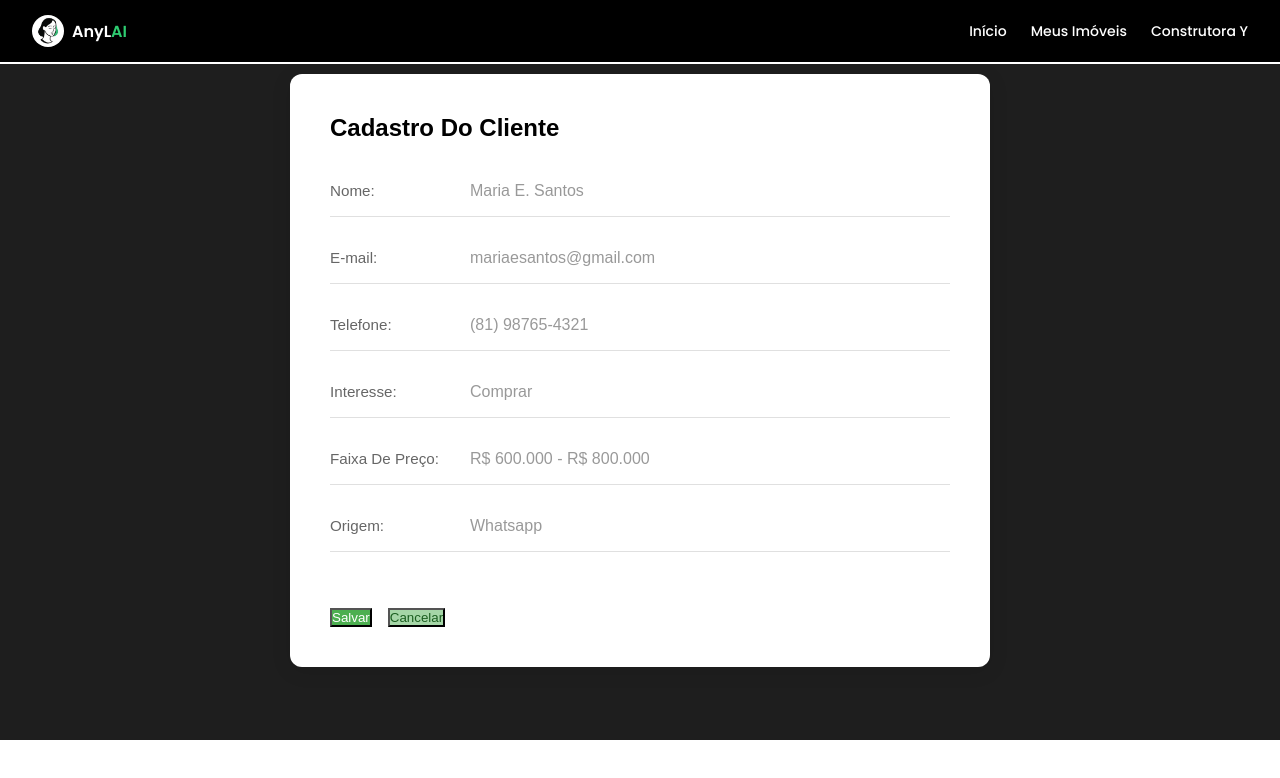
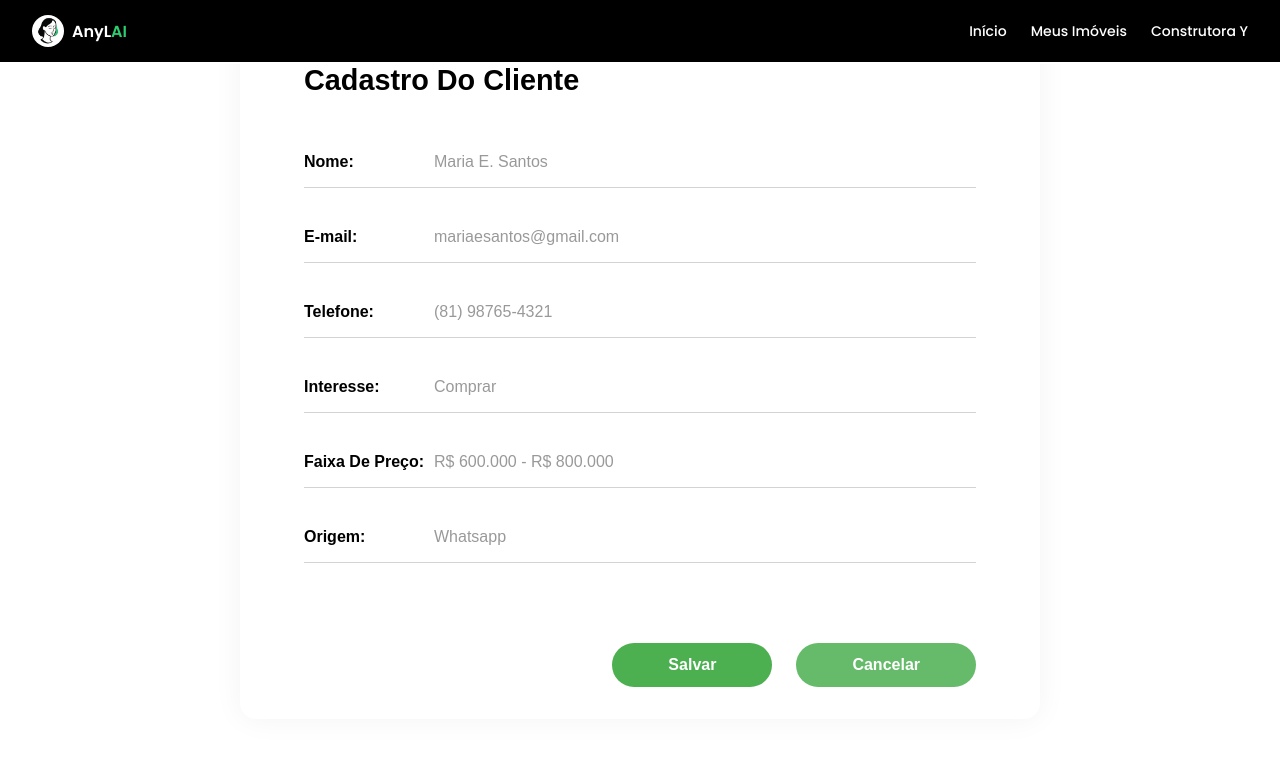
Before and after one commit to Marcos04an/CRM, a React (Vite) app: page /cadastro-cliente in a window 1280 px wide. Shown: the top 778 px of the page. Built offline with nearby package versions, Linux system fonts and the light colour scheme.

Commit message:
correção 2

```diff
--- a/src/pages/ClienteRegistration/ClientRegistration.css
+++ b/src/pages/ClienteRegistration/ClientRegistration.css
@@ -1,115 +1,125 @@
-/* Fundo escuro da página */
+/* Fundo BRANCO da página (igual ao Figma) */
 .registration-page {
   display: flex;
   justify-content: center;
   align-items: center;
-  min-height: calc(100vh - 60px); /* Ajuste conforme a altura da sua NavBar */
-  background-color: #1E1E1E; /* Cor de fundo do Figma */
+  min-height: calc(100vh - 60px);
+  background-color: #FFFFFF; /* Fundo branco puro */
   padding: 2rem;
-  position: relative; /* Para posicionar o popup */
+  position: relative;
 }
 
-/* O cartão branco */
+/* O cartão central */
 .registration-card {
   background-color: #FFFFFF;
-  padding: 2.5rem;
-  border-radius: 12px;
+  padding: 2rem 4rem; /* Mais espaçamento lateral */
   width: 100%;
-  max-width: 700px;
-  box-shadow: 0 4px 20px rgba(0, 0, 0, 0.1);
+  max-width: 800px;
+  /* Sombra muito suave apenas para destacar levemente o card */
+  box-shadow: 0 0 30px rgba(0, 0, 0, 0.05);
+  border-radius: 16px;
 }
 
+/* Título "Cadastro Do Cliente" */
 .card-header h2 {
   color: #000;
-  font-size: 1.5rem;
-  margin-bottom: 2rem;
+  font-size: 1.8rem;
+  font-weight: 800; /* Negrito forte */
+  margin-bottom: 3rem;
   text-align: left;
 }
 
-/* Estilo do formulário com linhas */
+/* Container do formulário */
 .client-form-figma {
   display: flex;
   flex-direction: column;
-  gap: 1.5rem;
+  gap: 2rem; /* Espaço maior entre os campos */
 }
 
+/* Estilo de cada linha (Label + Input) */
 .form-line {
   display: flex;
   align-items: center;
-  border-bottom: 1px solid #E0E0E0; /* A linha cinza abaixo de cada campo */
+  border-bottom: 1px solid #D3D3D3; /* Linha cinza clara */
   padding-bottom: 0.5rem;
 }
 
 .form-line label {
-  width: 140px; /* Largura fixa para os labels alinharem */
-  color: #666;
-  font-weight: 500;
-  font-size: 0.95rem;
+  width: 130px;
+  color: #000; /* Preto forte */
+  font-weight: 700; /* Negrito */
+  font-size: 1rem;
 }
 
 .form-line input {
-  flex-grow: 1; /* O input ocupa o resto do espaço */
+  flex-grow: 1;
   border: none;
   outline: none;
   font-size: 1rem;
-  color: #000;
+  color: #555; /* Cor do texto digitado (cinza escuro) */
   padding: 0.5rem 0;
   background: transparent;
 }
 
+/* Placeholder (texto de exemplo) */
 .form-line input::placeholder {
   color: #999;
+  font-weight: 400;
 }
 
-/* Botões de Ação */
+/* Área dos Botões */
 .form-actions {
   display: flex;
-  gap: 1rem;
-  margin-top: 2rem;
-  justify-content: flex-start; /* Alinhados à esquerda como no Figma */
+  gap: 1.5rem;
+  margin-top: 3rem;
+  justify-content: flex-end; /* Alinha os botões à direita */
 }
 
-.btn {
-  padding: 0.8rem 2rem;
-  border-radius: 25px; /* Bordas bem arredondadas */
-  font-weight: bold;
+/* Botão Salvar */
+.btn-save {
+  padding: 0.8rem 3.5rem;
+  border-radius: 30px; /* Bem arredondado */
+  font-weight: 600;
   cursor: pointer;
   border: none;
+  background-color: #4CAF50; /* Verde padrão */
+  color: white;
+  font-size: 1rem;
   transition: opacity 0.2s;
 }
 
-.btn:hover {
+/* Botão Cancelar */
+.btn-cancel {
+  padding: 0.8rem 3.5rem;
+  border-radius: 30px; /* Bem arredondado */
+  font-weight: 600;
+  cursor: pointer;
+  border: none;
+  background-color: #66BB6A; /* Um verde um pouco mais claro, conforme a imagem */
+  color: white;
+  font-size: 1rem;
+  transition: opacity 0.2s;
+}
+
+.btn-save:hover, .btn-cancel:hover {
   opacity: 0.9;
 }
 
-.btn-save {
-  background-color: #4CAF50; /* Verde do Figma */
-  color: white;
-}
-
-.btn-cancel {
-  background-color: #A5D6A7; /* Verde claro/cinza do Figma */
-  color: #1B5E20;
-}
-
-/* --- Popup de Sucesso --- */
+/* --- Popup de Sucesso (Estilo Clean) --- */
 .success-popup {
   position: absolute;
-  bottom: 30px;
-  right: 30px;
+  bottom: 40px;
+  right: 40px;
   background-color: #fff;
-  padding: 1.5rem;
+  padding: 1.5rem 2rem;
   border-radius: 12px;
-  box-shadow: 0 8px 24px rgba(0, 0, 0, 0.15);
+  box-shadow: 0 10px 30px rgba(0, 0, 0, 0.15); /* Sombra mais destacada (float) */
   display: flex;
   flex-direction: column;
   gap: 1rem;
-  animation: slideIn 0.3s ease-out;
-}
-
-@keyframes slideIn {
-  from { transform: translateY(20px); opacity: 0; }
-  to { transform: translateY(0); opacity: 1; }
+  z-index: 100;
+  min-width: 300px;
+  border: 1px solid #f0f0f0;
 }
 
 .popup-content {
@@ -121,28 +131,31 @@
 
 .success-icon {
   color: #4CAF50;
-  font-size: 2rem;
+  font-size: 2.5rem;
 }
 
 .popup-content h4 {
   margin: 0 0 0.5rem 0;
   color: #000;
+  font-weight: 700;
+  font-size: 1.1rem;
 }
 
 .popup-content p {
   margin: 0;
-  color: #666;
-  font-size: 0.9rem;
+  color: #777;
+  font-size: 0.85rem;
+  line-height: 1.4;
 }
 
 .close-popup {
   position: absolute;
-  top: -10px;
-  right: -10px;
+  top: -5px;
+  right: -5px;
   background: none;
   border: none;
-  font-size: 1.5rem;
-  color: #999;
+  font-size: 1.2rem;
+  color: #ccc;
   cursor: pointer;
 }
 
@@ -150,9 +163,11 @@
   background-color: #4CAF50;
   color: white;
   border: none;
-  padding: 0.6rem;
+  padding: 0.6rem 1.5rem;
   border-radius: 6px;
-  font-weight: bold;
+  font-weight: 600;
   cursor: pointer;
-  align-self: flex-end; /* Botão alinhado à direita dentro do popup */
+  align-self: center; /* Centraliza o botão dentro do popup */
+  margin-top: 0.5rem;
+  width: 100%;
 }
```
